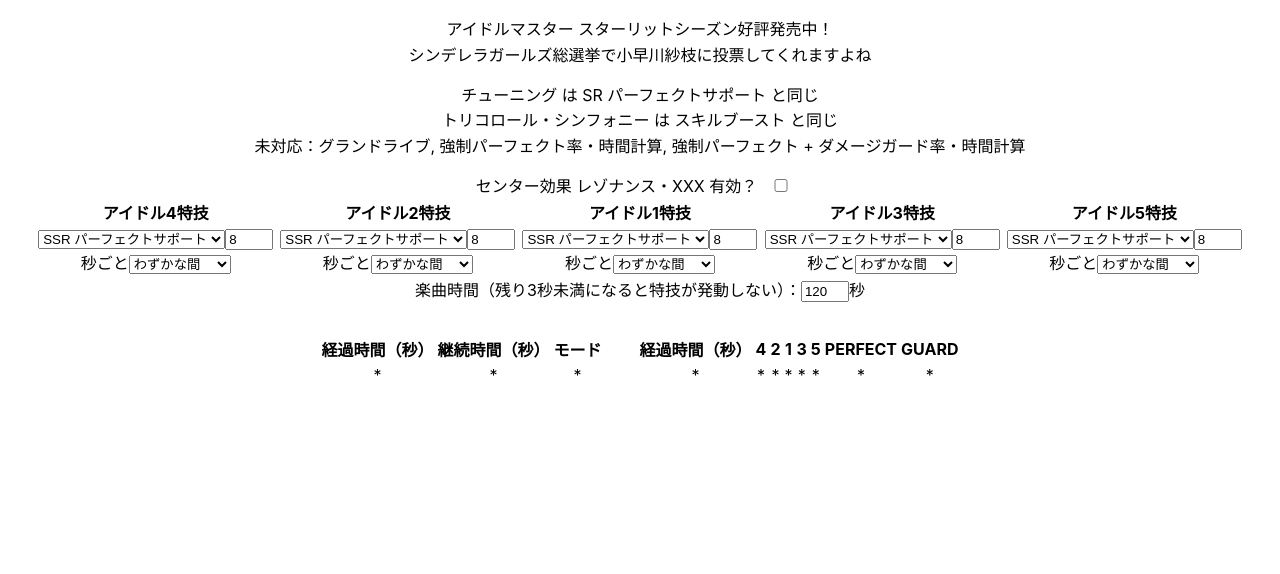
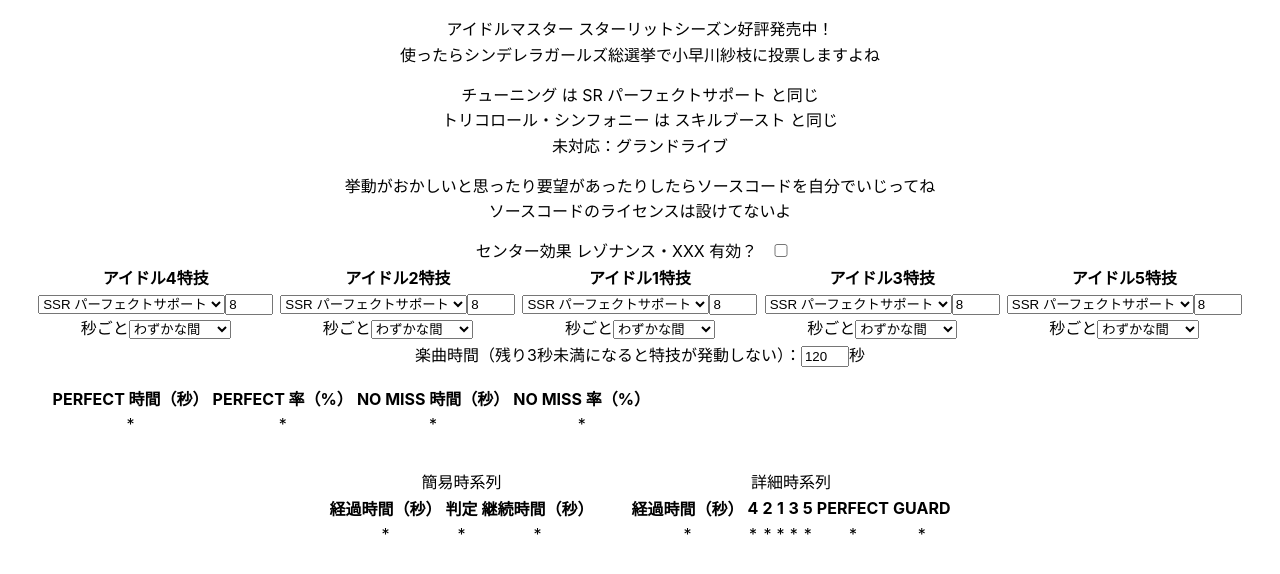
Before and after one commit to amayav/LifeHelper, a React (Create React App) app: page / in a window 1280 px wide. Shown: the top 574 px of the page. Built offline with nearby package versions, Linux system fonts and the light colour scheme.

Commit message:
perfect and no miss time and ratio are calculated

```diff
--- a/src/App.tsx
+++ b/src/App.tsx
@@ -28,94 +28,21 @@
   mode: string;
 }
 
-function IdolsTable ({ columns, data } : { columns: Column<IdolsData>[], data: IdolsData[] } ) : any {
+export interface TimeRatioData {
+  perfect_time: string;
+  perfect_ratio: string;
+  no_miss_time: string;
+  no_miss_ratio: string;
+}
+
+function Table ({ columns, data } : { columns: Column<any>[], data: any[] } ) : any {
   const {
     getTableProps,
     getTableBodyProps,
     headerGroups,
     rows,
     prepareRow
-  } = useTable<IdolsData>({ columns, data });
-
-  return(
-    <table {...getTableProps()}>
-    <thead>
-    {headerGroups.map(headerGroup => (
-      <tr {...headerGroup.getHeaderGroupProps()}>
-      {headerGroup.headers.map(column => (
-        <th {...column.getHeaderProps()}>
-        {column.render("Header")}</th>
-      ))}
-      </tr>
-    ))}
-    </thead>
-    <tbody {...getTableBodyProps()}>
-    {rows.map((row, i) => {
-      prepareRow(row);
-      return (
-        <tr {...row.getRowProps()}>
-        {row.cells.map(cell => {
-          return (
-            <td {...cell.getCellProps()}>
-            {cell.render("Cell")}</td>
-          )
-        })}
-        </tr>
-      );
-    })}
-    </tbody>
-    </table>
-  )
-}
-
-function TimeLineTable ({ columns, data } : { columns: Column<Data>[], data: Data[] } ) : any {
-  const {
-    getTableProps,
-    getTableBodyProps,
-    headerGroups,
-    rows,
-    prepareRow
-  } = useTable<Data>({ columns, data });
-
-  return(
-    <table {...getTableProps()}>
-    <thead>
-    {headerGroups.map(headerGroup => (
-      <tr {...headerGroup.getHeaderGroupProps()}>
-      {headerGroup.headers.map(column => (
-        <th {...column.getHeaderProps()}>
-        {column.render("Header")}</th>
-      ))}
-      </tr>
-    ))}
-    </thead>
-    <tbody {...getTableBodyProps()}>
-    {rows.map((row, i) => {
-      prepareRow(row);
-      return (
-        <tr {...row.getRowProps()}>
-        {row.cells.map(cell => {
-          return (
-            <td {...cell.getCellProps()}>
-            {cell.render("Cell")}</td>
-          )
-        })}
-        </tr>
-      );
-    })}
-    </tbody>
-    </table>
-  )
-}
-
-function SimpleTimeLineTable ({ columns, data } : { columns: Column<SimpleData>[], data: SimpleData[] } ) : any {
-  const {
-    getTableProps,
-    getTableBodyProps,
-    headerGroups,
-    rows,
-    prepareRow
-  } = useTable<SimpleData>({ columns, data });
+  } = useTable<any>({ columns, data });
 
   return(
     <table {...getTableProps()}>
@@ -258,6 +185,25 @@
   private getSimpleTimeLine(): SimpleData[] {
     return this.simple_timeline
   }
+
+  perfect_time: number = -1
+  private getPerfectTime(): number {
+    return this.perfect_time
+  }
+  perfect_ratio: number = -1
+  private getPerfectRatio(): number {
+    return this.perfect_ratio
+  }
+  no_miss_time: number = -1
+  private getNoMissTime(): number {
+    return this.no_miss_time
+  }
+  no_miss_ratio: number = -1
+  private getNoMissRatio(): number {
+    return this.no_miss_ratio
+  }
+  time_ratio: TimeRatioData[] = [{perfect_time: "*", perfect_ratio: "*", no_miss_time: "*", no_miss_ratio: "*"}]
+
   private is_activated(current_time: number, skill: Skill, music_time: number): boolean {
     /*
      * skill is activated after skill interval
@@ -363,9 +309,12 @@
     if (is_perfect === true) {
       /* change to perfect mode */
       this.change_simple_mode("p", current_time)
+      this.perfect_time += 0.5
+      this.no_miss_time += 0.5
     } else if (is_guard === true) {
       /* change to guard mode */
       this.change_simple_mode("g", current_time)
+      this.no_miss_time += 0.5
     } else {
       /* change to miss mode */
       this.change_simple_mode("", current_time)
@@ -422,6 +371,11 @@
     this.simple_start_time = 0.0
     this.simple_previous_mode = ""
 
+    this.perfect_time = 0
+    this.perfect_ratio = 0
+    this.no_miss_time = 0
+    this.no_miss_ratio = 0
+
     const timeList : number[] = [...Array(music_time*2)].map((_i, i) => i/2)
 
     this.data = timeList.map(startTime => {
@@ -433,6 +387,16 @@
       time: (music_time - this.simple_start_time).toFixed(1),
       mode: this.simple_previous_mode
     })
+
+    this.perfect_ratio = this.perfect_time / music_time * 100
+    this.no_miss_ratio = this.no_miss_time / music_time * 100
+
+    this.time_ratio = [{
+      perfect_time: this.perfect_time.toFixed(1),
+      perfect_ratio: this.perfect_ratio.toFixed(1),
+      no_miss_time: this.no_miss_time.toFixed(1),
+      no_miss_ratio: this.no_miss_ratio.toFixed(1)
+    }]
   }
 
   private changeName (id: number, name: string) {
@@ -482,8 +446,14 @@
       ]
     const simple_columns : Column<SimpleData>[] = [
         { Header: "経過時間（秒）", accessor: "start" },
+        { Header: "判定", accessor: "mode" },
         { Header: "継続時間（秒）", accessor: "time" },
-        { Header: "モード", accessor: "mode" },
+      ]
+    const time_ratio_columns : Column<TimeRatioData>[] = [
+        { Header: "PERFECT 時間（秒）", accessor: "perfect_time" },
+        { Header: "PERFECT 率（%）", accessor: "perfect_ratio" },
+        { Header: "NO MISS 時間（秒）", accessor: "no_miss_time" },
+        { Header: "NO MISS 率（%）", accessor: "no_miss_ratio" },
       ]
     this.idolsData =
       {
@@ -547,7 +517,7 @@
           </>
         )
       })}
-      <IdolsTable columns={idolColumns} data={[this.idolsData]}/>
+      <Table columns={idolColumns} data={[this.idolsData]}/>
       楽曲時間（残り3秒未満になると特技が発動しない）：
       <input
       type="number"
@@ -558,14 +528,21 @@
       />
       秒
       {/*checked={checked}*/}
-      <div className="tables">
+      {/*<div className="tables">*/}
+      <div>
+        <Table columns={time_ratio_columns} data={this.time_ratio}/>
+      </div>
       <div className="table simple">
-      <SimpleTimeLineTable columns={simple_columns} data={this.simple_timeline}/>
+        <label>簡易時系列
+          <Table columns={simple_columns} data={this.simple_timeline}/>
+        </label>
       </div>
       <div className="table detailed">
-      <TimeLineTable columns={columns} data={this.data}/>
+        <label>詳細時系列
+          <Table columns={columns} data={this.data}/>
+        </label>
       </div>
-      </div>
+      {/*</div>*/}
       </p>
     )
   }
@@ -577,12 +554,16 @@
     <div className="App">
     <div>
     {<p>アイドルマスター スターリットシーズン好評発売中！</p>}
-    {<p>シンデレラガールズ総選挙で小早川紗枝に投票してくれますよね</p>}
+    {<p>使ったらシンデレラガールズ総選挙で小早川紗枝に投票しますよね</p>}
     </div>
     <div>
     {<p>チューニング は SR パーフェクトサポート と同じ</p>}
     {<p>トリコロール・シンフォニー は スキルブースト と同じ</p>}
-    {<p>未対応：グランドライブ, 強制パーフェクト率・時間計算, 強制パーフェクト + ダメージガード率・時間計算</p>}
+    {<p>未対応：グランドライブ</p>}
+    </div>
+    <div>
+    {<p>挙動がおかしいと思ったり要望があったりしたらソースコードを自分でいじってね</p>}
+    {<p>ソースコードのライセンスは設けてないよ</p>}
     </div>
   {<Idols/>}
     </div>
```
Also changed, not shown: 1 other file (tests, documents, lock files or other folders).
